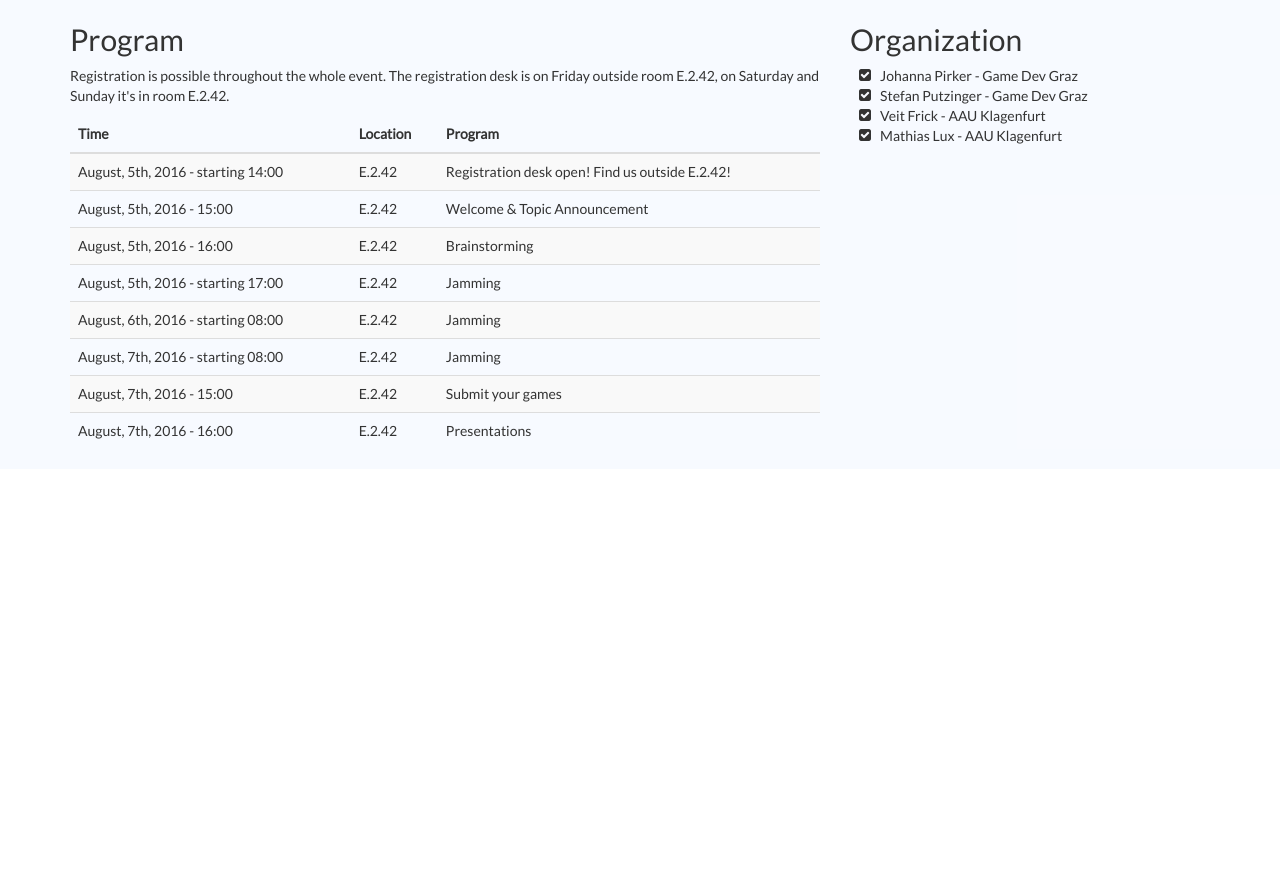
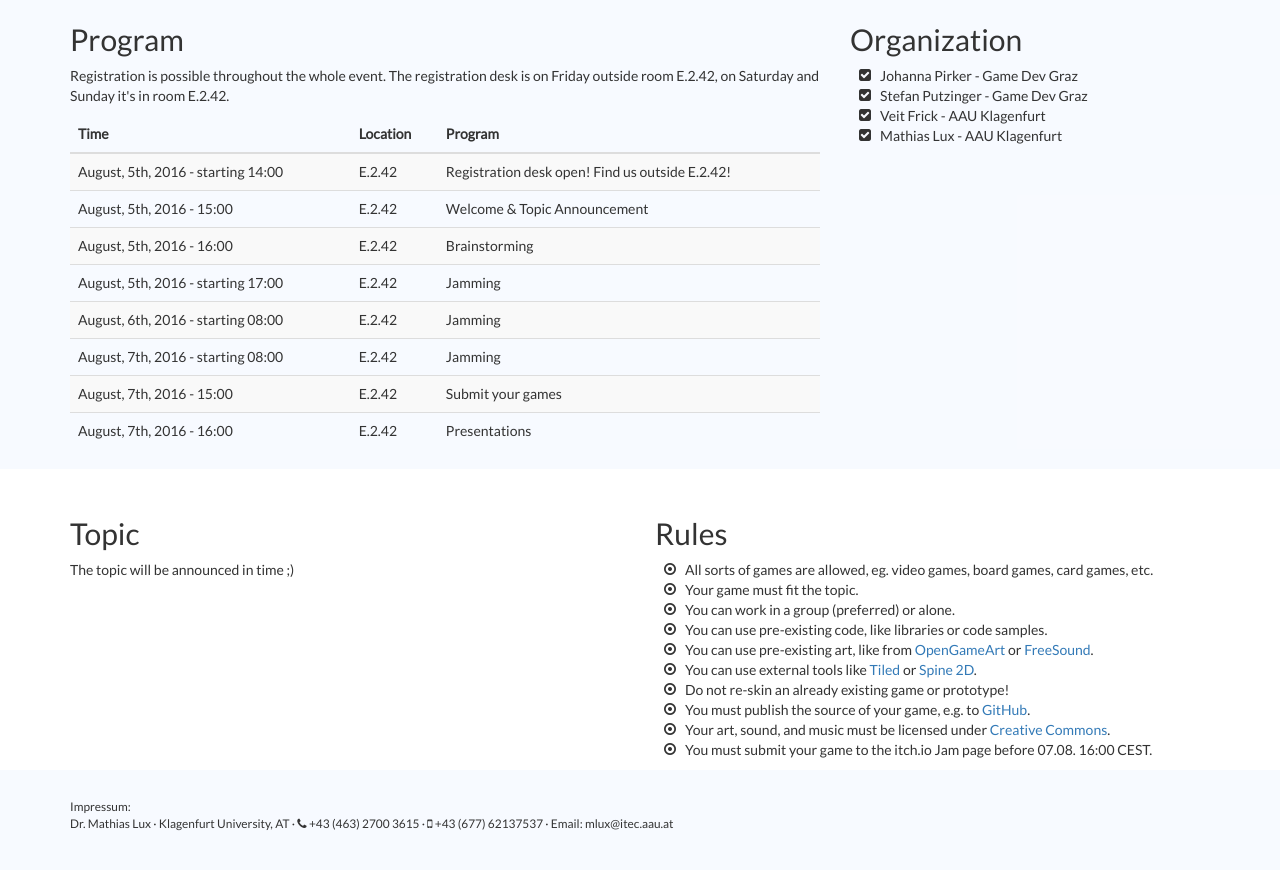
Before and after one commit to SummerJam2016/web, a plain HTML site: page index.html in a window 1280 px wide. Shown: the part 1838-2708 px from the top of the page. Before the commit the page ends 2335 px from the top, so only its background shows below. Drawn offline with nearby package versions, Linux system fonts and the light colour scheme; a script that the page names is missing.

Commit message:
initial web page

```diff
--- a/index.html
+++ b/index.html
@@ -58,7 +58,7 @@
                 <li><a href="#rules">Rules</a></li>
                 <li><a href="https://www.facebook.com/events/1676261949326049/"><i
                         class="fa fa-facebook-square"></i></a></li>
-                <li><a href="https://www.facebook.com/events/1676261949326049/"><i class="fa fa-twitter-square"></i></a>
+                <li><a href="https://twitter.com/hashtag/summerjam16?src=hash"><i class="fa fa-twitter-square"></i></a>
                 </li>
             </ul>
         </div><!--/.nav-collapse -->
@@ -85,13 +85,14 @@
                 <a href="http://www.aau.at">Alpen-Adria Universität Klagenfurt</a> and takes place at the beautiful lake
                 Wörthersee.
             </p>
-            <p>Besides making great games we plan to go swimming, have a barbecue and strengthen relations between Graz
+            <p class=" text-justify">Besides making great games we plan to go swimming, have a barbecue and strengthen
+                relations between Graz
                 &amp; Klagenfurt.</p>
         </div>
-        <div class="col-md-4">
+        <div class="col-md-8">
             <h2>Where to find us?</h2>
             <iframe src="https://www.google.com/maps/embed?pb=!1m18!1m12!1m3!1d2740.560068854464!2d14.26285570178305!3d46.61569642902912!2m3!1f0!2f0!3f0!3m2!1i1024!2i768!4f13.1!3m3!1m2!1s0x4770746bcd94702f%3A0x7b3d862b9bc10129!2sS%C3%BCdtrakt%2C+9020+Klagenfurt+am+W%C3%B6rthersee!5e0!3m2!1sen!2sat!4v1467726442613"
-                    width="600" height="300" frameborder="0" style="border:0" allowfullscreen></iframe>
+                    width="720" height="300" frameborder="0" style="border:0" allowfullscreen></iframe>
         </div>
     </div>
 </div>
@@ -269,6 +270,74 @@
         </div>
     </div>
 </div>
+
+<div class="container">
+    <div class="row"><a name="rules"></a>
+        <div class="col-md-6">
+            <h2>Topic</h2>
+            <p>The topic will be announced in time ;)</p>
+            <!--<div class="card card-text" style="margin-bottom: 2em; padding: 2em; background-color: #373a3c">-->
+            <!--<h1 class="text-md-center" style="color: whitesmoke; font-size: 48pt">Foo Bar</h1>-->
+            <!--<div class="center-block text-md-center"> <img src="images/dice/amoeba.jpg" class="img-circle"> <i class="fa fa-plus" style="font-size: 32pt"></i> <img src="images/dice/amoeba.jpg" class="img-circle"></div>-->
+            <!--</div>-->
+        </div>
+        <div class="col-md-6">
+            <h2>Rules</h2><a name="rules"></a>
+            <ul class="fa-ul">
+                <li><i class="fa-li fa fa-dot-circle-o"></i> All sorts of games are allowed, eg. video games, board
+                    games, card games, etc.
+                </li>
+                <li><i class="fa-li fa fa-dot-circle-o"></i> Your game must fit the topic.</li>
+                <li><i class="fa-li fa fa-dot-circle-o"></i> You can work in a group (preferred) or alone.</li>
+                <li><i class="fa-li fa fa-dot-circle-o"></i> You can use pre-existing code, like libraries or code
+                    samples.
+                </li>
+                <li><i class="fa-li fa fa-dot-circle-o"></i> You can use pre-existing art, like from <a
+                        href="http://opengameart.org/">OpenGameArt</a> or <a href="http://freesound.org/">FreeSound</a>.
+                </li>
+                <li><i class="fa-li fa fa-dot-circle-o"></i> You can use external tools like <a
+                        href="http://www.mapeditor.org/">Tiled</a> or <a href="http://esotericsoftware.com/">Spine
+                    2D</a>.
+                </li>
+                <li><i class="fa-li fa fa-dot-circle-o"></i> Do not re-skin an already existing game or prototype!</li>
+                <li><i class="fa-li fa fa-dot-circle-o"></i> You must publish the source of your game, e.g. to <a
+                        href="https://github.com/">GitHub</a>.
+                </li>
+                <li><i class="fa-li fa fa-dot-circle-o"></i> Your art, sound, and music must be licensed under <a
+                        href="https://creativecommons.org">Creative Commons</a>.
+                </li>
+                <li><i class="fa-li fa fa-dot-circle-o"></i> You must submit your game to the itch.io Jam page before
+                    07.08. 16:00 CEST.
+                </li>
+            </ul>
+        </div>
+    </div>
+</div>
+
+<div class="container-fluid bg-inverse" style="padding-top: 2em; padding-bottom: 2em;">
+    <div class="container">
+        <!--<hr class="featurette-divider">-->
+
+        <!-- FOOTER -->
+        <footer>
+            <!--<p class="pull-xs-right small">Visuals:<br> Bunny (CC) BY Pius Pfister &middot; Sword (CC) BY Gabe-->
+                <!--Napetschnig &middot; Photos (CC) BY Mathias Lux</p>-->
+            <!--<p>&copy; 2014 Company, Inc. &middot; <a href="#">Privacy</a> &middot; <a href="#">Terms</a></p>-->
+            <p class="small">
+                Impressum:<br>
+                Dr. Mathias Lux &middot;
+                Klagenfurt University, AT &middot;
+                <i class="fa fa-phone"></i> +43 (463) 2700 3615 &middot;
+                <i class="fa fa-mobile"></i> +43 (677) 62137537 &middot;
+                Email: mlux@itec.aau.at<br>
+
+            </p>
+        </footer>
+
+    </div>
+</div>
+
+
 <!-- jQuery (necessary for Bootstrap's JavaScript plugins) -->
 <script src="https://ajax.googleapis.com/ajax/libs/jquery/1.11.3/jquery.min.js"></script>
 <!-- Include all compiled plugins (below), or include individual files as needed -->
```
